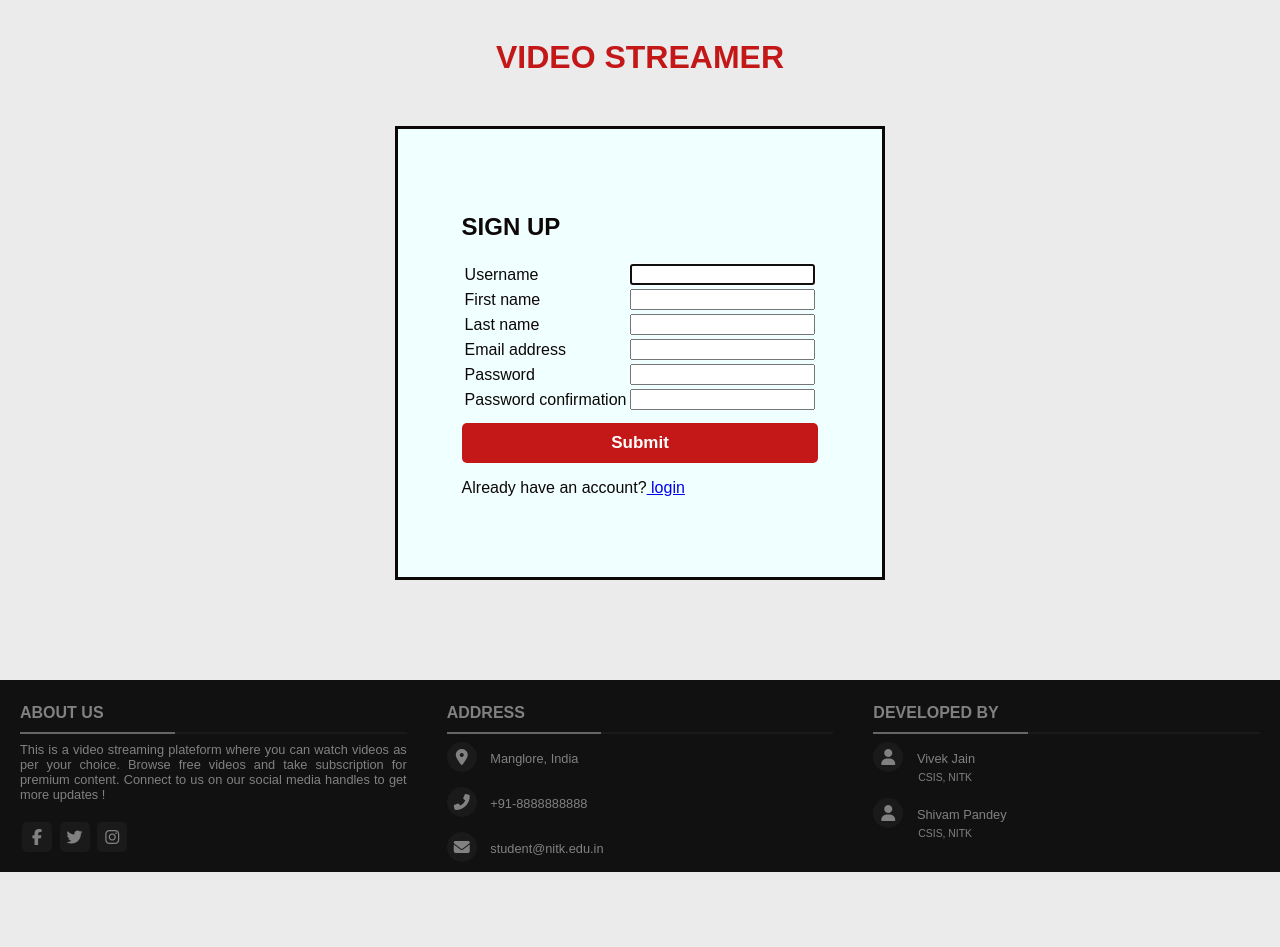
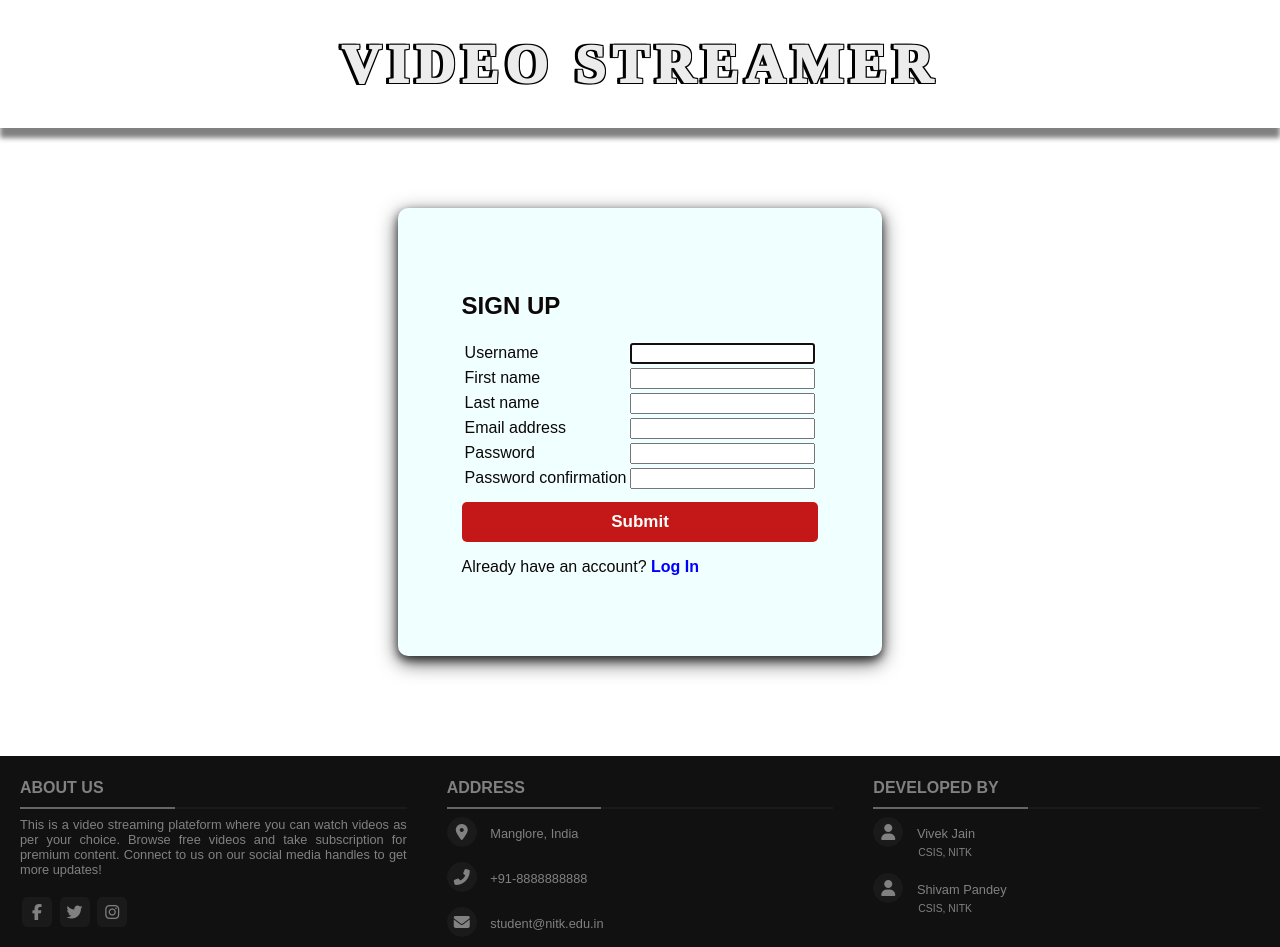
Before and after one commit to vivekj52/Video_Streamer, a Django app: page /auth/signup/ in a window 1280 px wide. Before the commit the page ends 872 px from the top, so only its background shows below. Run offline with Django 3.2, Linux system fonts and the light colour scheme; some libraries are stand-ins or nearby versions.

Commit message:
Header Added, UI Changed

```diff
--- a/static/streamer/player.css
+++ b/static/streamer/player.css
@@ -4,9 +4,12 @@ body {
     color: #0e0707;
     box-sizing: border-box;
     font-family: 'Poppins', sans-serif;
-    background-color: rgb(235, 235, 235);
+    background-color: rgb(255, 255, 255);
     position: relative;
 }
+
+
+/******************************************** PLAYER ********************************************/
 
 .list-wrapper {
     position: relative;
@@ -54,9 +57,30 @@ li:hover {
     display: block;
 }
 
+
+/******************************************** HEADER ********************************************/
+
 .hleft {
     text-align: center;
-    color: #c41717;
+    background: #ffffff;
+    color: #000000;
+    box-shadow: 0px 10px 5px grey;
+}
+
+.heading
+{
+    font-size: 3.4rem;
+    font-family:"Times New Roman";
+    padding-bottom: 2rem;
+    letter-spacing: 7px;
+    margin-top: 1rem;
+    font-weight: 950;
+    color: rgb(236, 236, 236);
+    text-shadow: -3px 1px 0 #000,
+                1px 1px 0 #000,
+                1px -1px 0 #000,
+                -3px -1px 0 #000;
+
 }
 
 .hright {
@@ -65,15 +89,43 @@ li:hover {
     float: right;
 }
 
-footer {
-    margin-left: 0;
-    position: relative;
-    bottom: 0%;
-    width: 100%;
-    background: #111;
-    top: 100px;
+
+/******************************************** FORM ********************************************/
+
+.form {
+    margin-top: 5rem;
+    margin-left: auto;
+    margin-right: auto;
+    margin-bottom: 0;
+    display: block;
+    border-radius: 10px;
+    background-color: azure;
+    box-shadow: 0 4px 8px 0 rgba(0, 0, 0, 0.6), 0 6px 20px 0 rgba(0, 0, 0, 0.7);
+    width: fit-content;
+    padding: 5%;
 }
 
+.btn {
+    margin-top: 10px;
+}
+
+.btn {
+    color: white;
+    height: 40px;
+    width: 100%;
+    border: none;
+    border-radius: 5px;
+    outline: none;
+    background: #c41717;
+    font-size: 1.0625rem;
+    font-weight: 550;
+    cursor: pointer;
+    transition: .3s;
+}
+
+.btn:hover {
+    background: rgb(99, 12, 12);
+}
 
 .btn-three {
     display: inline-block;
@@ -161,37 +213,23 @@ footer {
     right: 0;
 }
 
-.form {
-    margin-top: 50px;
-    margin-left: auto;
-    margin-right: auto;
-    display: block;
-    border-style: solid;
-    background-color: azure;
-    width: fit-content;
-    padding: 5%;
+.link
+{
+    text-decoration: none;
+    color: blue;
+    font-weight: 600;
 }
 
-.btn {
-    margin-top: 10px;
-}
 
-.btn {
-    color: white;
-    height: 40px;
+/******************************************** FOOTER ********************************************/
+
+footer {
+    margin-left: 0;
+    position: relative;
+    bottom: 0%;
     width: 100%;
-    border: none;
-    border-radius: 5px;
-    outline: none;
-    background: #c41717;
-    font-size: 1.0625rem;
-    font-weight: 550;
-    cursor: pointer;
-    transition: .3s;
-}
-
-.btn:hover {
-    background: rgb(99, 12, 12);
+    background: #111;
+    top: 100px;
 }
 
 .main-content {
--- a/templates/base.html
+++ b/templates/base.html
@@ -27,7 +27,7 @@
         <h2>About Us</h2>
         <div class="content">
           <p>This is a video streaming plateform where you can watch videos as per your choice. Browse free videos and
-            take subscription for premium content. Connect to us on our social media handles to get more updates !
+            take subscription for premium content. Connect to us on our social media handles to get more updates!
           </p>
 
           <div class="social">
--- a/templates/registration/login.html
+++ b/templates/registration/login.html
@@ -30,7 +30,7 @@
         <input class="btn" type="submit" value="login">
         <input type="hidden" name="next" value="{{ next }}">
 
-        <p>Dont have an account?<a href="{% url 'signup' %}"> Signup</a></p>
+        <p>Dont have an account?<a href="{% url 'signup' %}" class="link"> Sign Up</a></p>
 
     </form>
 
--- a/templates/registration/signup.html
+++ b/templates/registration/signup.html
@@ -34,7 +34,7 @@
             </table>
             {{ form.errors }}
             <input class="btn" type="submit" name="SIGN UP">
-            <p>Already have an account?<a href="{% url 'login' %}"> login</a></p>
+            <p>Already have an account?<a href="{% url 'login' %}" class="link"> Log In</a></p>
         </form>
     </div>
 {% endblock %}
```
